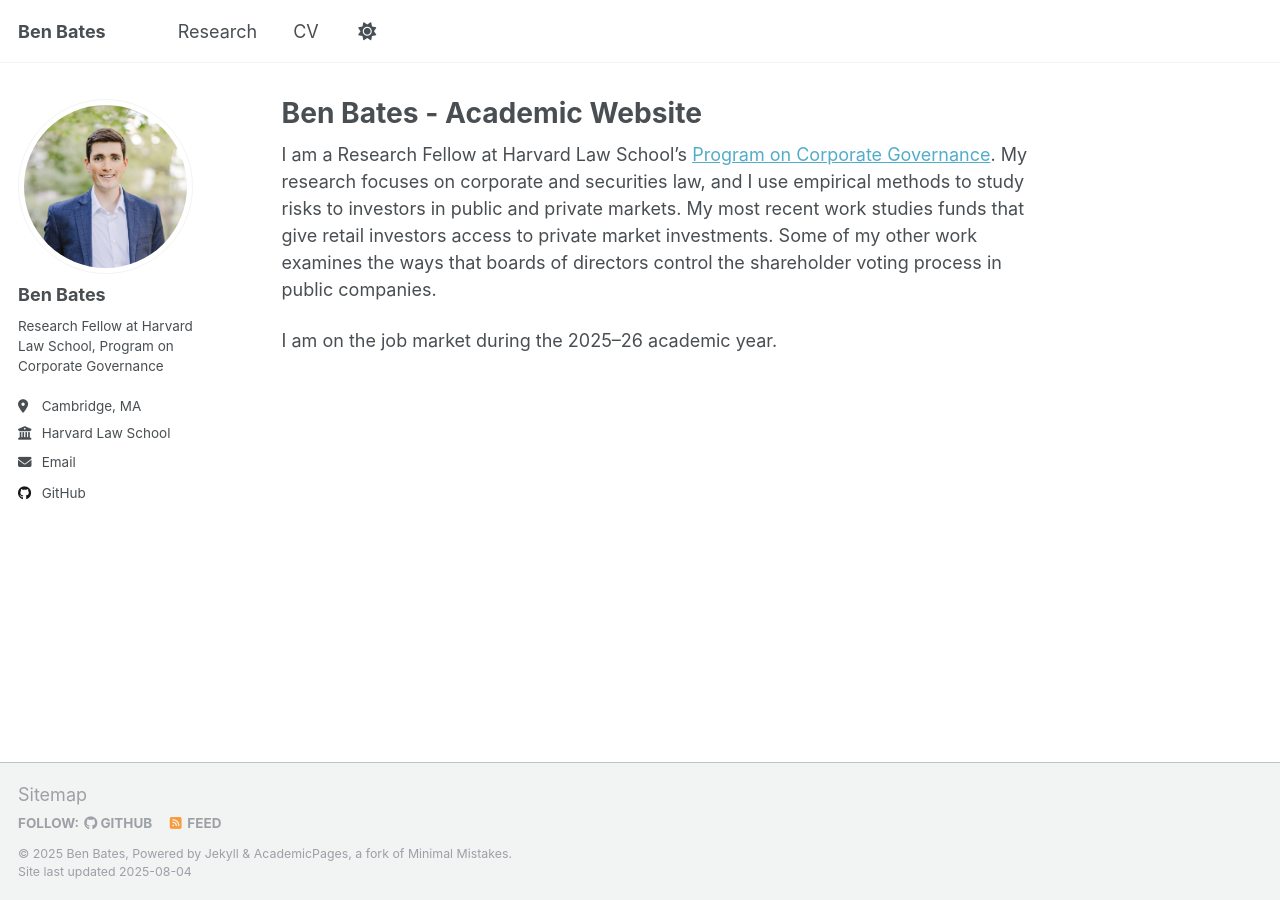
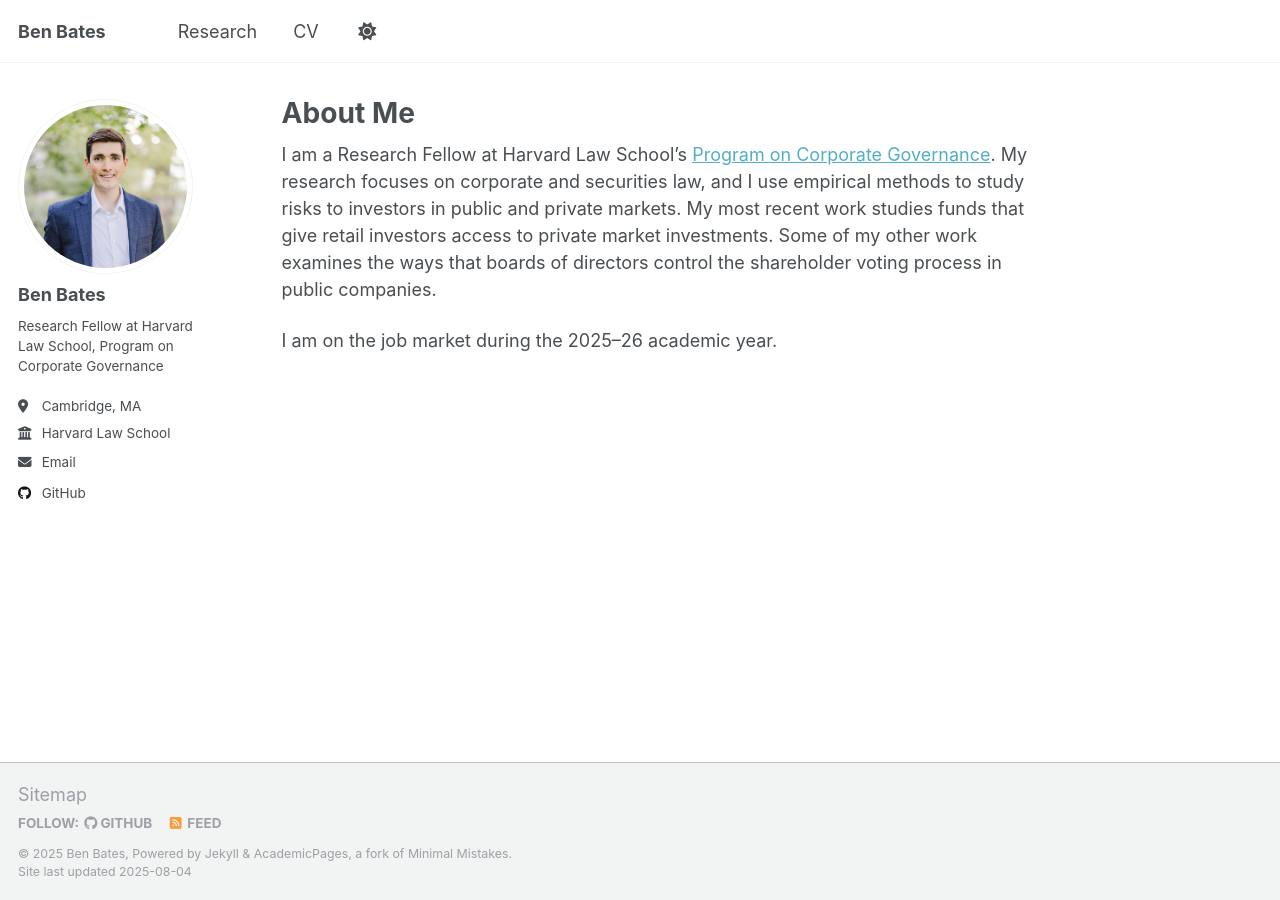
Before and after one commit to ben-bates/ben-bates.github.io, a Jekyll site: the page built from _pages/about.md, in a window 1280 px wide. Built offline with Jekyll 4.4.1, drawn with Linux system fonts in a browser that asks for light colours; a script that is not in the unit is left out.

Commit message:
Update about.md

```diff
--- a/_pages/about.md
+++ b/_pages/about.md
@@ -1,6 +1,6 @@
 ---
 permalink: /
-title: "Ben Bates - Academic Website"
+title: "About Me"
 author_profile: true
 redirect_from:
   - /about/
```
